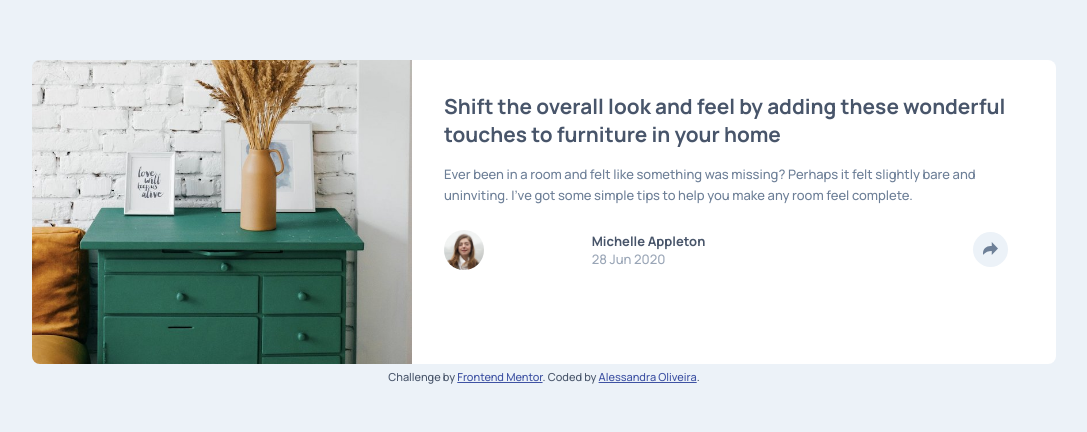
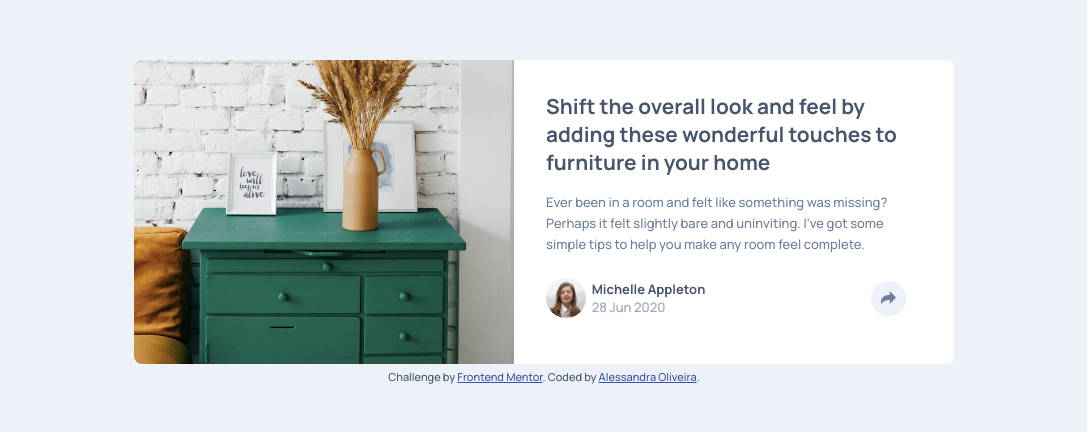
Before and after one commit to itsale-o/article-preview-component, a plain HTML site: page index.html in a window 1280 px wide. Shown: the part 178-610 px from the top of the page, without its empty margins (96-1183 px from the left). Drawn offline with Linux system fonts and the light colour scheme.

Commit message:
Add files via upload

```diff
--- a/style.css
+++ b/style.css
@@ -27,7 +27,7 @@ body{
     display: flex;
     flex-direction: row;
     justify-content: center;
-    width: 80vw;
+    width: 820px;
 }
 
 #illustration-div{
```
